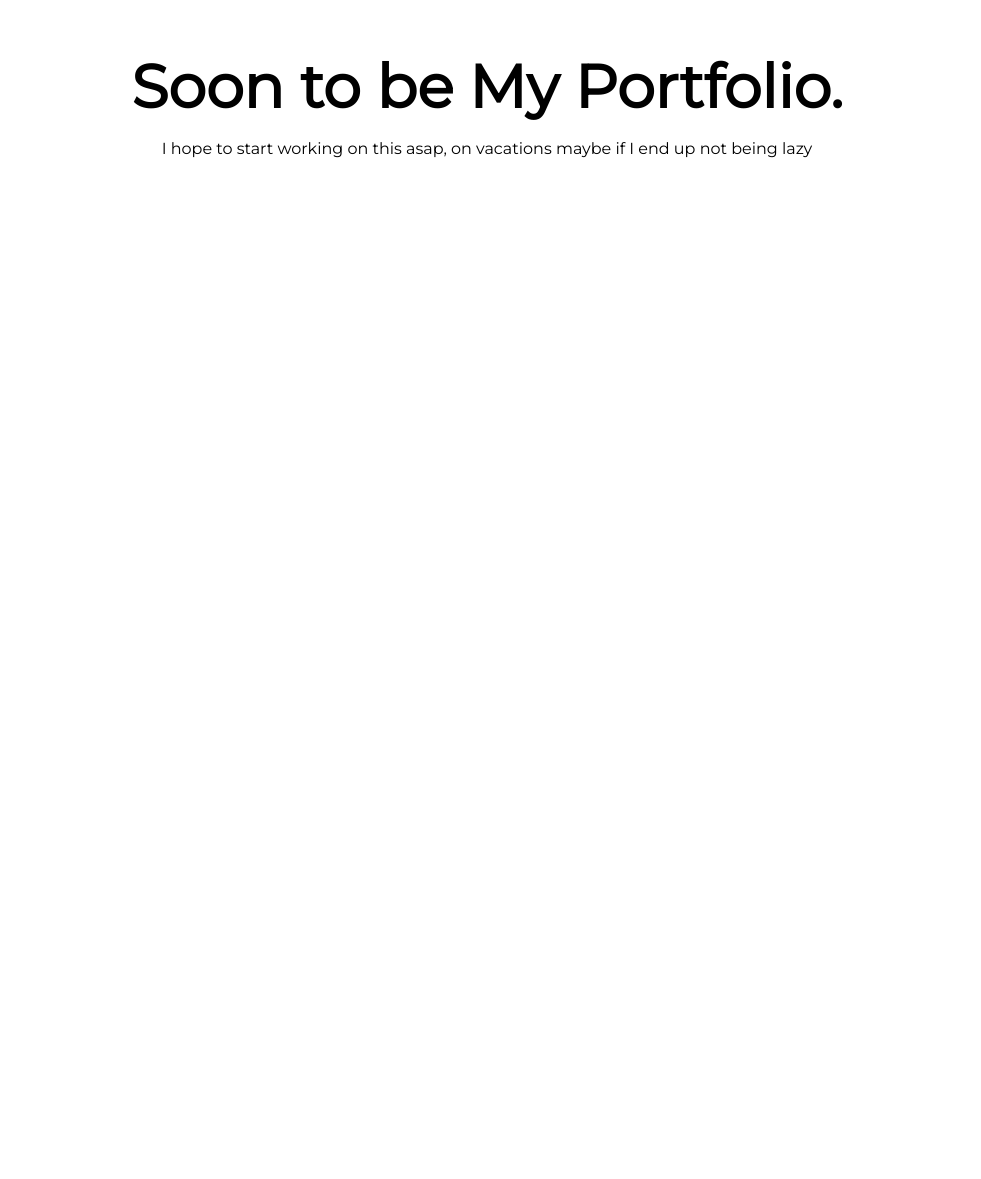
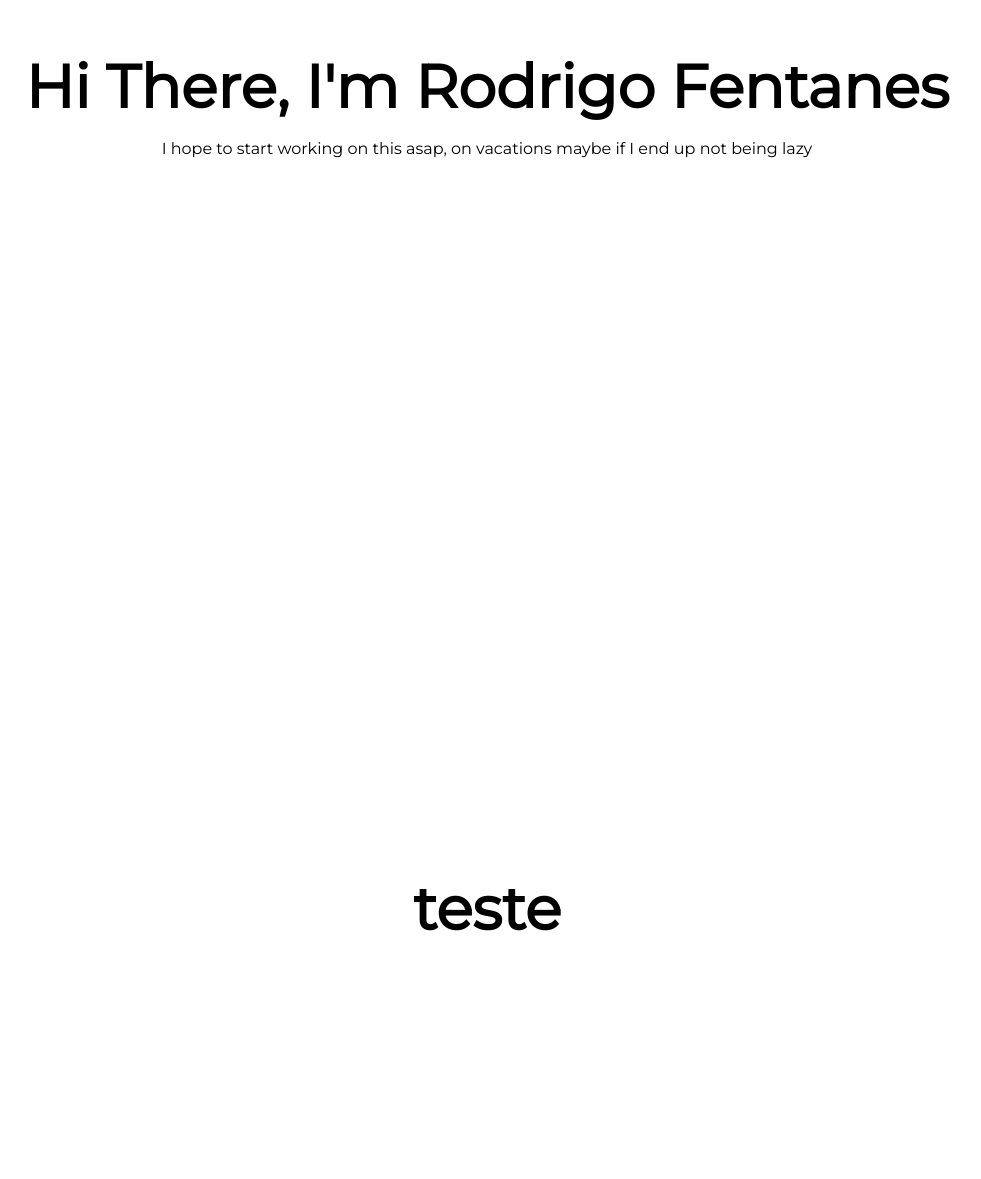
Before and after one commit to rodrfentanes21/my-portfolio, a Next.js app: page / in a window 1280 px wide. Shown: the part 291-1470 px from the top of the page, without its empty margins (153-1134 px from the left). Before the commit the page ends 800 px from the top, so only its background shows below. Built offline with nearby package versions, Linux system fonts and the light colour scheme.

Commit message:
framer motion animations to intro

```diff
--- /dev/null
+++ b/components/Intro.tsx
@@ -0,0 +1,23 @@
+import React from "react";
+import { motion } from "framer-motion";
+
+export default function Intro() {
+  return (
+    <motion.section
+      className="flex flex-col gap-5 justify-center items-center w-screen lg:w-full h-screen"
+      initial={{ opacity: 0 }}
+      animate={{ opacity: 1 }}
+      transition={{
+        duration: 2,
+      }}
+    >
+      <h1 className="text-6xl font-bold self-center">
+        Hi There, I&apos;m <span>Rodrigo Fentanes</span>
+      </h1>
+      <p>
+        I hope to start working on this asap, on vacations maybe if I end up not
+        being lazy
+      </p>
+    </motion.section>
+  );
+}
--- a/package.json
+++ b/package.json
@@ -14,6 +14,7 @@
     "@types/react-dom": "18.0.9",
     "eslint": "8.28.0",
     "eslint-config-next": "13.0.6",
+    "framer-motion": "^7.6.18",
     "next": "13.0.6",
     "react": "18.2.0",
     "react-dom": "18.2.0",
--- a/pages/_document.tsx
+++ b/pages/_document.tsx
@@ -6,7 +6,7 @@ class MyDocument extends Document {
       <Html>
         <Head>
           <link
-            href="https://fonts.googleapis.com/css?family=Montserrat&display=optional"
+            href="https://fonts.googleapis.com/css?family=Montserrat"
             rel="stylesheet"
           ></link>
         </Head>
--- a/pages/index.tsx
+++ b/pages/index.tsx
@@ -1,6 +1,9 @@
 import Head from "next/head";
 import Image from "next/image";
 import styles from "../styles/Home.module.css";
+import Intro from "../components/Intro";
+
+
 
 export default function Home() {
   return (
@@ -11,12 +14,15 @@ export default function Home() {
         <link rel="icon" href="/favicon.ico" />
       </Head>
 
-      <div className="flex flex-col gap-5 justify-center items-center w-screen lg:w-full h-screen">
-        <h1 className="text-6xl font-bold self-center">
-          Soon to be My Portfolio.
-        </h1>
-        <p>I hope to start working on this asap, on vacations maybe if I end up not being lazy</p>
-      </div>
+
+        <Intro />
+
+      <section className="flex flex-col gap-5 justify-center items-center w-screen lg:w-full h-screen">
+        <h1 className="text-6xl font-bold self-center">teste</h1>
+      </section>
+      <section className="flex flex-col gap-5 justify-center items-center w-screen lg:w-full h-screen">
+        <h1 className="text-6xl font-bold self-center">teste</h1>
+      </section>
     </div>
   );
 }
--- a/styles/globals.css
+++ b/styles/globals.css
@@ -6,7 +6,7 @@ html,
 body {
   padding: 0;
   margin: 0;
-  font-family: 'Montserrat';
+  font-family: "Montserrat";
 }
 
 a {
```
Also changed, not shown: styles/Home.module.css (added, +12 -0 lines), 1 other file (tests, documents, lock files or other folders).
